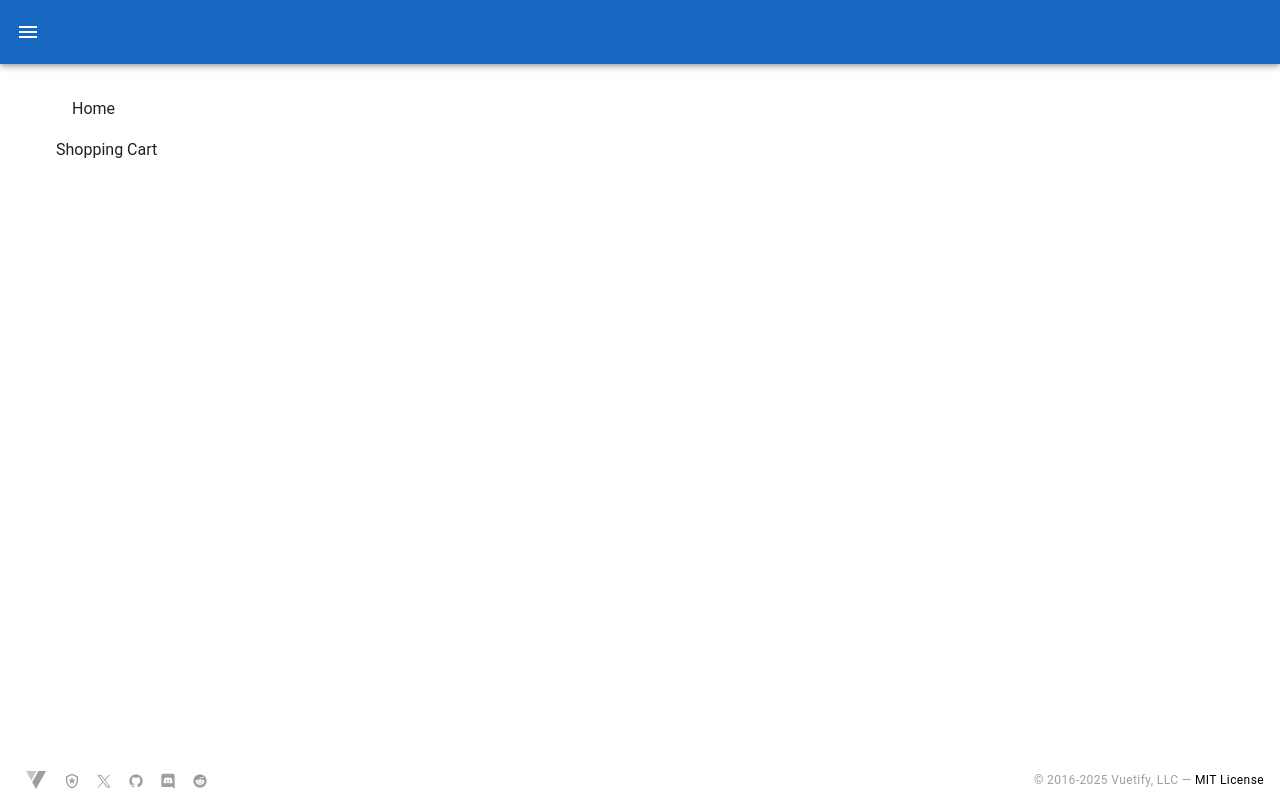
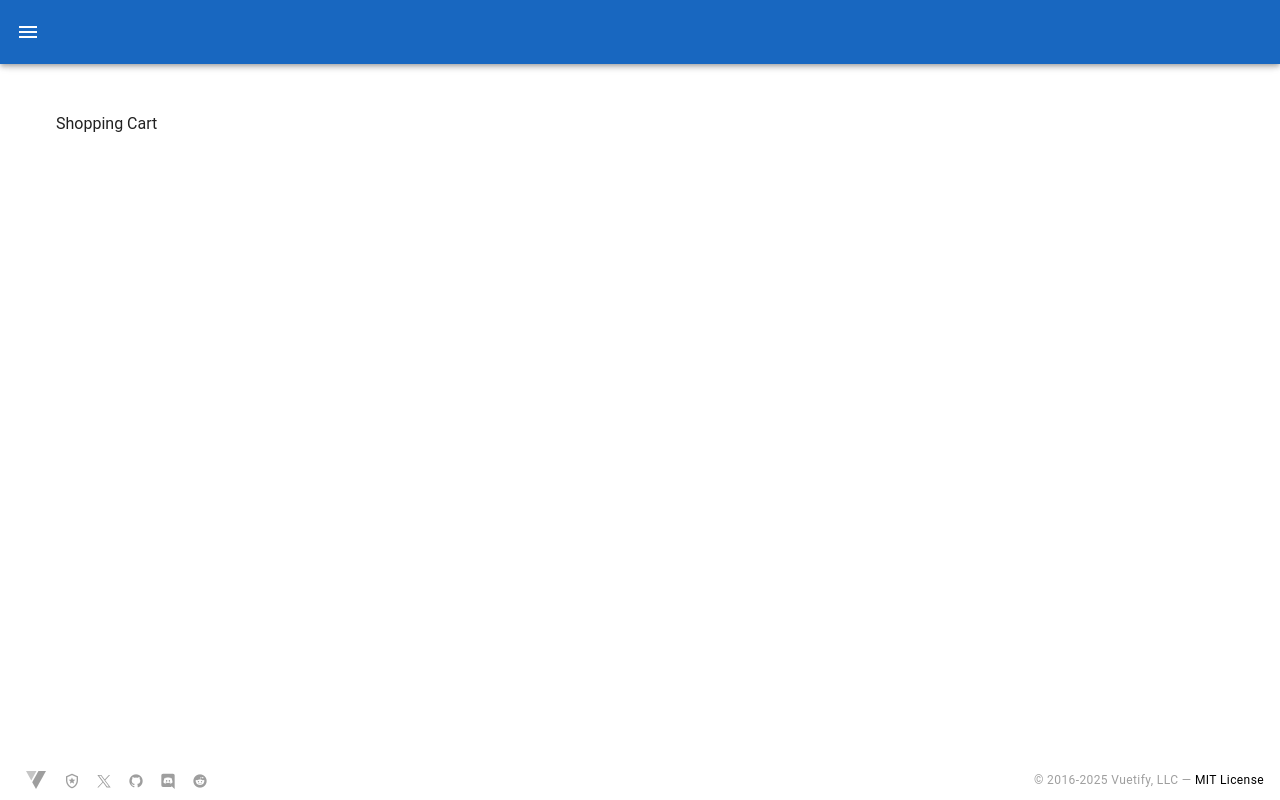
Before and after one commit to iozheg/ecwid-test-task, a Vue app: page /shoppingcart in a window 1280 px wide. Built offline with nearby package versions, Linux system fonts and the light colour scheme; a small style sheet from the web is missing; what @tanstack/vue-query would draw is missing.

Commit message:
fix(Breadcrumbs): remove home breadcrumb for home page

```diff
--- a/src/composables/useBreadcrumbs.ts
+++ b/src/composables/useBreadcrumbs.ts
@@ -3,19 +3,22 @@ const homeItem = {
   disabled: false,
   href: '/',
 };
-const breadcrumbs = ref([homeItem]);
+const breadcrumbs = ref<
+  Array<{ title: string; href: string; disabled: boolean }>
+>([]);
 
 export const useBreadcrumbs = () => {
   function setBreadcrumbs(
     newBreadcrumbs: Array<{ title: string; href: string }>
   ) {
-    breadcrumbs.value = [homeItem];
+    breadcrumbs.value = [];
     breadcrumbs.value.push(
       ...newBreadcrumbs.map((bc, index) => ({
         ...bc,
         disabled: index === newBreadcrumbs.length - 1,
       }))
     );
+    breadcrumbs.value.length > 0 && breadcrumbs.value.unshift(homeItem);
   }
   return {
     breadcrumbs,
```
